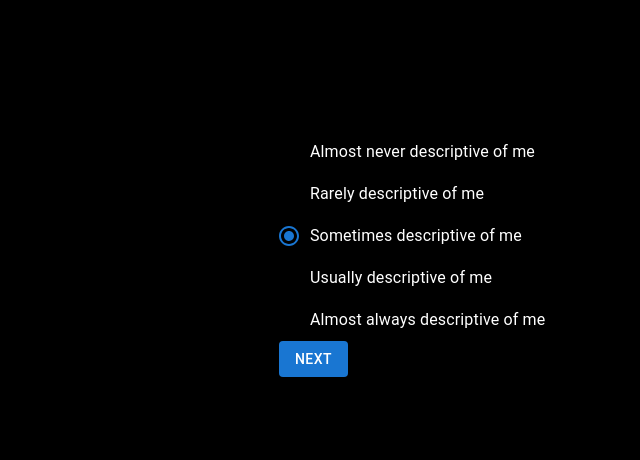
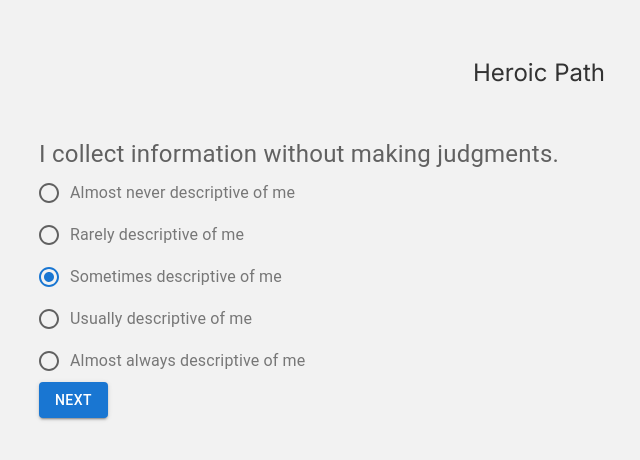
Before and after one commit to yefan/heroic-myth-index, a Next.js app: page / in a window 1280 px wide. Shown: the top 460 px of the page, without its empty margins (101-741 px from the left). Built offline with nearby package versions, Linux system fonts and the light colour scheme.

Commit message:
feat: added styles

```diff
--- a/src/app/_components/HeroicIndexQuestion.tsx
+++ b/src/app/_components/HeroicIndexQuestion.tsx
@@ -3,13 +3,83 @@ import React, {useState} from 'react';
 import QuestionScore from './question-score';
 import { Button } from '@mui/material';
 
-type Props = {
-    questions: Array<string>;
-}
-
+const questions = [
+    "I collect information without making judgments.",
+    "I feel disoriented by so much change in my life.",
+    "The process of my own self-healing enables me to help heal others.",
+    "I have let others down.",
+    "I feel safe.",
+    "I put fear aside and do what needs to be done.",
+    "I put the needs of others before my own.",
+    "I try to be authentic wherever I am.",
+    "When life gets dull, I like to shake things up.",
+    "I find satisfaction caring for others",
+    "Others see me as fun.",
+    "I feel sexy.",
+    "I believe that people don't really mean to hurt each other.",
+    "As a child, I was neglected or victimized.",
+    "Giving makes me happier than receiving.",
+    "I agree with the statement, 'It is better to have loved and lost than never to have loved at all'.",
+    "I embrace life fully.",
+    "I keep a sense of perspective by taking a long-range view.",
+    "I am in the process of creating my own life.",
+    "I believe there are many good ways to look at the same thing.",
+    "I am no longer the person I thought I was. ",
+    "Life is one heartache after another.",
+    "Spiritual help accounts for my effectiveness.",
+    "I find it easier to do for others than to do for myself.",
+    "I find fulfillment through relationships.",
+    "People look to me for direction. ",
+    "I fear those in authority.",
+    "I don't take rules too seriously.",
+    "I like to help people connect with one another.",
+    "I feel abandoned.",
+    "I have times of high accomplishment that feel effortless to me.",
+    "I have leadership qualities.",
+    "I am searching for ways to improve myself.",
+    "I can count on others to take care of me. ",
+    "I prefer to be in charge.",
+    "I try to find truths behind illusions.",
+    "Changing my inner thoughts changes my outer life.",
+    "I develop resources, human or natural.",
+    "I am willing to take personal risks in order to defend my beliefs.",
+    "I can't sit back and let a wrong go by without challenging it.",
+    "I strive for objectivity.",
+    "My presence is often a catalyst for change.",
+    "I enjoy making people laugh.",
+    "I use discipline to achieve goals.",
+    "I feel loving toward people in general.",
+    " I am good at matching people's abilities with tasks to be done.",
+    "It is essential for me to maintain my independence.",
+    "I believe everyone and everything in the world are interconnected.",
+    "The world is a safe place.",
+    "People I've trusted have abandoned me.",
+    "I feel restless.",
+    "I am letting go of things that do not fit for me anymore.",
+    "I like to “lighten up” people who are too serious.",
+    "A little chaos is good for the soul.",
+    "Sacrificing to help others has made me a better person.",
+    "I am calm.",
+    "I stand up to offensive people.",
+    "I like to transform situations.",
+    "The key to success in all aspects of life is discipline.",
+    "Inspiration comes easily to me.",
+    "I do not live up to my expectations for myself.",
+    "I have a sense that a better world awaits me somewhere.",
+    "I assume that people I meet are trustworthy.",
+    "I am experiencing with turning my dreams into realities.",
+    "I know my needs will be provided for.",
+    "I feel like breaking something.",
+    "I try to manage situations with the good of all in mind.",
+    "I have a hard time saying no.",
+    "I have a lot more great ideas than I have time to act on them.",
+    "I am looking for greener pastures.",
+    "Important people in my life have let me down.",
+    "The act of looking for something is as important to me as finding it."
+]
 const QuestionIndexOffset = 0
 
-const HeroicIndexQuestion = ({questions}: Props) => {
+const HeroicIndexQuestion = () => {
 
     const [questionScores, setQuestionScores] = useState(Array<number>(questions.length).fill(3))
     const [currentPage, setCurrentPage] = useState(QuestionIndexOffset)
@@ -63,7 +133,7 @@ const HeroicIndexQuestion = ({questions}: Props) => {
     });
 
     return (
-        <div>
+        <div className='content'>
             {currentPage<QuestionIndexOffset + questions.length && QuestionScoreList()}
             {currentPage == QuestionIndexOffset + questions.length && ArchetypeScoring}
         </div>
--- a/src/app/_components/question-score.tsx
+++ b/src/app/_components/question-score.tsx
@@ -1,6 +1,7 @@
-"use client";
 import React, {useState} from 'react';
 import { FormControl, FormControlLabel, FormLabel, Radio, RadioGroup, Slider } from '@mui/material';
+
+import styles from './questionnaire.module.css'
 
 type Props = {
     name: string;
@@ -13,23 +14,7 @@ const QuestionScore = ({name, score, onScoreChange}: Props) =>{
         onScoreChange(parseInt(event.target.value));
     };
     return (
-        <div>
-            {/* <div>
-                {name}:
-            </div>
-            <div>
-            <Slider
-                aria-label="Scale"
-                value={score}
-                valueLabelDisplay="auto"
-                shiftStep={1}
-                step={1}
-                marks
-                min={1}
-                max={5}
-                onChange={handleChange}
-                />
-            </div> */}
+        <div className={styles.text}>
             <FormControl>
             <FormLabel style={{ fontSize: '24px' }}>{name}</FormLabel>
             <RadioGroup
--- /dev/null
+++ b/src/app/_components/questionnaire.module.css
@@ -0,0 +1,18 @@
+.title {
+    color: #333;
+    padding-bottom: 20px;
+    text-align: center;
+}
+.text {
+    color: #777;
+}
+.btn {
+    display: block;
+    width: 150px;
+    padding: 8px 0;
+    margin: 20px auto;
+    background: #4979ff;
+    border-radius: 4px;
+    color: white;
+    text-align: center;
+}
--- /dev/null
+++ b/src/app/app.module.css
@@ -0,0 +1,20 @@
+.title {
+    color: #333;
+    padding-top: 50px;
+    padding-bottom: 50px;
+    text-align: center;
+    font-size: x-large;
+}
+.text {
+    color: #777;
+}
+.btn {
+    display: block;
+    width: 150px;
+    padding: 8px 0;
+    margin: 20px auto;
+    background: #4979ff;
+    border-radius: 4px;
+    color: white;
+    text-align: center;
+}
--- a/src/app/globals.css
+++ b/src/app/globals.css
@@ -1,33 +1,44 @@
-@tailwind base;
-@tailwind components;
-@tailwind utilities;
-
-:root {
-  --foreground-rgb: 0, 0, 0;
-  --background-start-rgb: 214, 219, 220;
-  --background-end-rgb: 255, 255, 255;
-}
-
-@media (prefers-color-scheme: light) {
-  :root {
-    --foreground-rgb: 255, 255, 255;
-    --background-start-rgb: 0, 0, 0;
-    --background-end-rgb: 0, 0, 0;
-  }
-}
+@import url('https://fonts.googleapis.com/css2?family=Nunito:wght@300;400;600;700&display=swap');
 
 body {
-  color: rgb(var(--foreground-rgb));
-  background: linear-gradient(
-      to bottom,
-      transparent,
-      rgb(var(--background-end-rgb))
-    )
-    rgb(var(--background-start-rgb));
+  background: #f2f2f2;
+  color: #333;
+  font-family: "Nunito";
 }
-
-@layer utilities {
-  .text-balance {
-    text-wrap: balance;
-  }
+a {
+  color: #333;
+  text-decoration: none;
 }
+.content {
+  max-width: 1000px;
+  margin: 0 auto;
+}
+nav {
+  margin: 10px auto 80px;
+  padding: 10px 0;
+  display: flex;
+  justify-content: flex-end;
+  align-items: flex-end;
+  border-bottom: 1px solid #ddd;
+}
+nav a {
+  margin-left: 12px;
+}
+nav .logo {
+  margin-right: auto;
+}
+footer {
+  display: block;
+  text-align: center;
+  padding: 30px 0;
+  margin-top: 60px;
+  color: #777;
+  border-top: 1px solid #eaeaea;
+}
+.not-found {
+  text-align: center;
+}
+.not-found a{
+  color: #4979ff;
+  text-decoration: underline;
+}
--- a/src/app/page.tsx
+++ b/src/app/page.tsx
@@ -1,86 +1,11 @@
 import HeroicIndexQuestion from './_components/HeroicIndexQuestion';
-
-const questions = [
-    "I collect information without making judgments.",
-    "I feel disoriented by so much change in my life.",
-    "The process of my own self-healing enables me to help heal others.",
-    "I have let others down.",
-    "I feel safe.",
-    "I put fear aside and do what needs to be done.",
-    "I put the needs of others before my own.",
-    "I try to be authentic wherever I am.",
-    "When life gets dull, I like to shake things up.",
-    "I find satisfaction caring for others",
-    "Others see me as fun.",
-    "I feel sexy.",
-    "I believe that people don't really mean to hurt each other.",
-    "As a child, I was neglected or victimized.",
-    "Giving makes me happier than receiving.",
-    "I agree with the statement, 'It is better to have loved and lost than never to have loved at all'.",
-    "I embrace life fully.",
-    "I keep a sense of perspective by taking a long-range view.",
-    "I am in the process of creating my own life.",
-    "I believe there are many good ways to look at the same thing.",
-    "I am no longer the person I thought I was. ",
-    "Life is one heartache after another.",
-    "Spiritual help accounts for my effectiveness.",
-    "I find it easier to do for others than to do for myself.",
-    "I find fulfillment through relationships.",
-    "People look to me for direction. ",
-    "I fear those in authority.",
-    "I don't take rules too seriously.",
-    "I like to help people connect with one another.",
-    "I feel abandoned.",
-    "I have times of high accomplishment that feel effortless to me.",
-    "I have leadership qualities.",
-    "I am searching for ways to improve myself.",
-    "I can count on others to take care of me. ",
-    "I prefer to be in charge.",
-    "I try to find truths behind illusions.",
-    "Changing my inner thoughts changes my outer life.",
-    "I develop resources, human or natural.",
-    "I am willing to take personal risks in order to defend my beliefs.",
-    "I can't sit back and let a wrong go by without challenging it.",
-    "I strive for objectivity.",
-    "My presence is often a catalyst for change.",
-    "I enjoy making people laugh.",
-    "I use discipline to achieve goals.",
-    "I feel loving toward people in general.",
-    " I am good at matching people's abilities with tasks to be done.",
-    "It is essential for me to maintain my independence.",
-    "I believe everyone and everything in the world are interconnected.",
-    "The world is a safe place.",
-    "People I've trusted have abandoned me.",
-    "I feel restless.",
-    "I am letting go of things that do not fit for me anymore.",
-    "I like to “lighten up” people who are too serious.",
-    "A little chaos is good for the soul.",
-    "Sacrificing to help others has made me a better person.",
-    "I am calm.",
-    "I stand up to offensive people.",
-    "I like to transform situations.",
-    "The key to success in all aspects of life is discipline.",
-    "Inspiration comes easily to me.",
-    "I do not live up to my expectations for myself.",
-    "I have a sense that a better world awaits me somewhere.",
-    "I assume that people I meet are trustworthy.",
-    "I am experiencing with turning my dreams into realities.",
-    "I know my needs will be provided for.",
-    "I feel like breaking something.",
-    "I try to manage situations with the good of all in mind.",
-    "I have a hard time saying no.",
-    "I have a lot more great ideas than I have time to act on them.",
-    "I am looking for greener pastures.",
-    "Important people in my life have let me down.",
-    "The act of looking for something is as important to me as finding it."
-]
+import styles from './app.module.css'
 
 export default function Home() {
     return (
-        <main className="flex min-h-screen flex-col items-center justify-between p-24">
-            <HeroicIndexQuestion
-                questions={questions}
-            />
+        <main className='body'>
+            <div className={styles.title}>Heroic Path</div>
+                <HeroicIndexQuestion />
         </main>
     );
 }
```
Also changed, not shown: src/app/_components/intro-page.tsx (added, +25 -0 lines), 1 other file (tests, documents, lock files or other folders).
